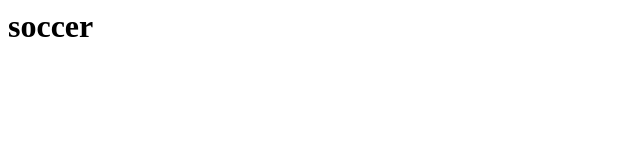
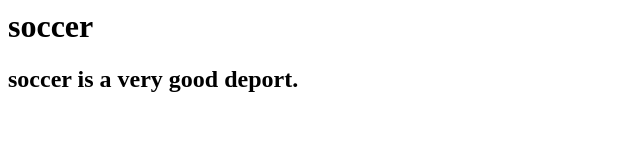
Before and after one commit to jhosuadiaz/alexander, a plain HTML site: page index.html in a window 1280 px wide. Shown: the whole page, without its empty margins (0-640 px from the left). Drawn offline with Linux system fonts and the light colour scheme.

Commit message:
Update index.html

```diff
--- a/index.html
+++ b/index.html
@@ -5,5 +5,8 @@
 <h1>
 soccer
 <h1>
+  <h2>
+  soccer is a very good deport.
+  </h2>
 </body>
 </html>
```
